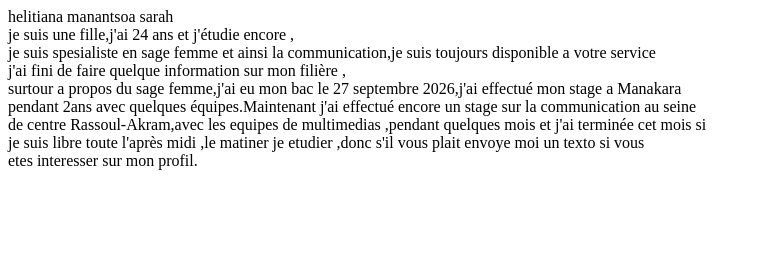
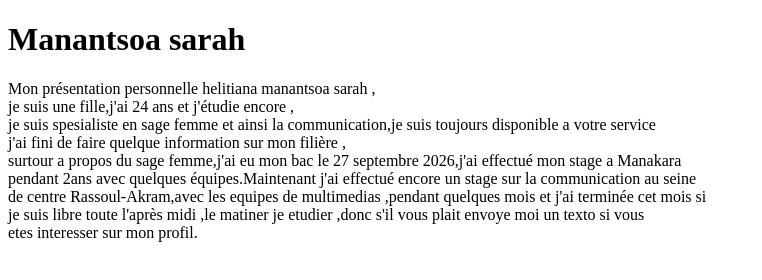
Before and after one commit to sarahfcra/sarahsiteweb, a plain HTML site: page index.html in a window 1280 px wide. Shown: the whole page, without its empty margins (0-762 px from the left). Drawn offline with Linux system fonts and the light colour scheme.

Commit message:
hello everyone today i want to tell you something importante

```diff
--- a/index.html
+++ b/index.html
@@ -6,8 +6,16 @@
     <title>Document</title>
 </head>
 <body>
-    helitiana manantsoa sarah <br>
-    je suis une fille,j'ai 24 ans et j'étudie encore ,<br>
+    <div class="container">
+        <header>
+            <h1>Manantsoa sarah</h1>
+            <p></p>
+        </header>
+
+    </div>
+    Mon présentation personnelle
+    helitiana manantsoa sarah     , <br>
+    je suis une fille,j'ai 24 ans et j'étudie encore    ,<br>
     je suis spesialiste en sage femme et ainsi la communication,je suis toujours disponible a votre service <br>
     j'ai fini de faire quelque information sur mon filière ,<br>
     surtour a propos du sage femme,j'ai eu mon bac le 27 septembre 2026,j'ai effectué mon stage a Manakara <br>
```
